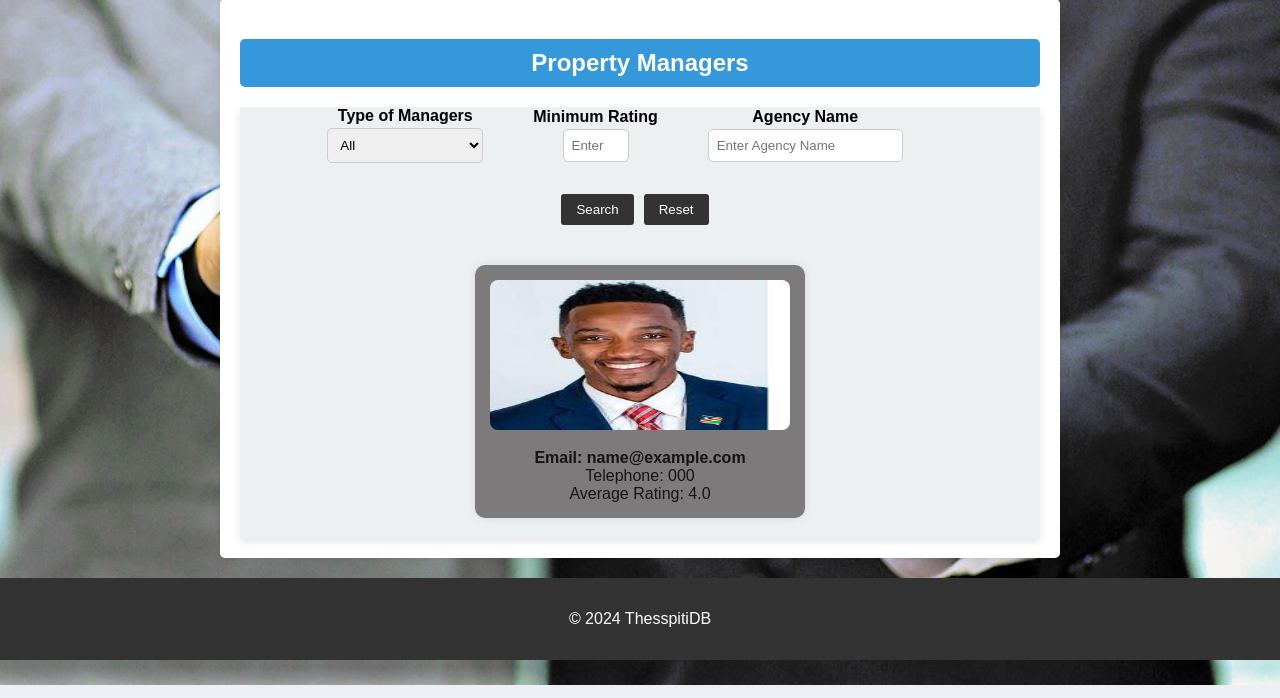
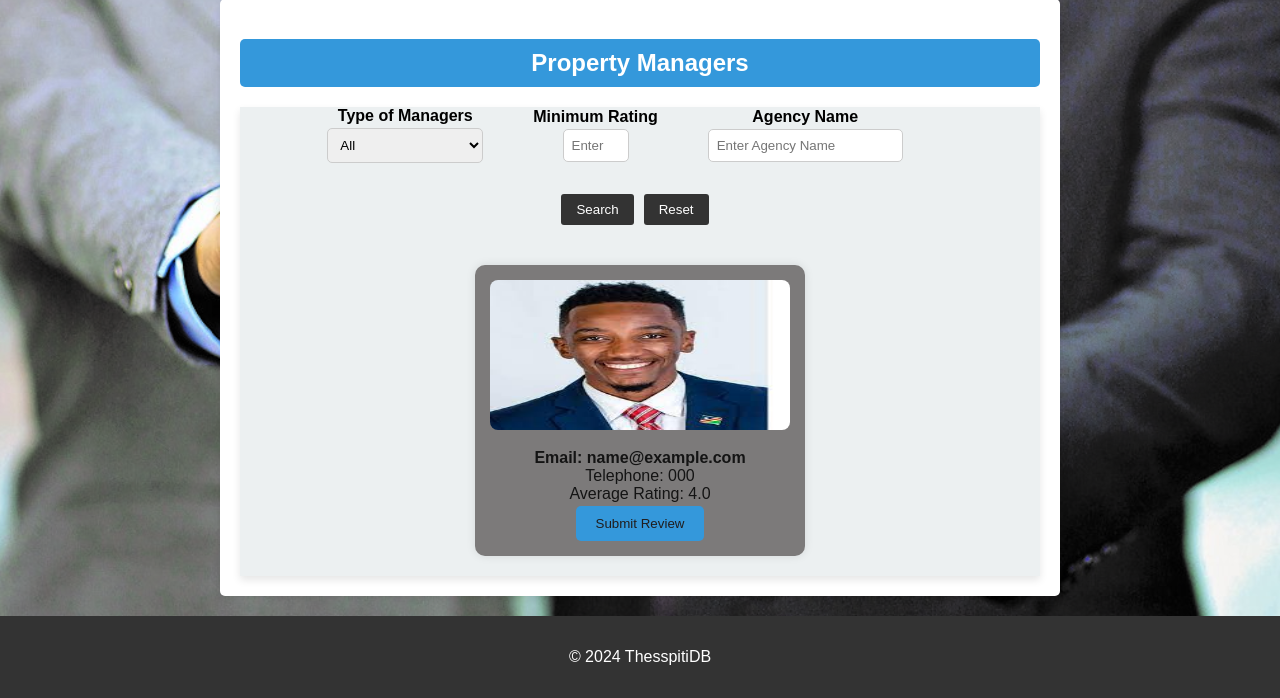
Before and after one commit to ggkyzis/MySQL_Flask, a Flask app: page /manager in a window 1280 px wide. Shown: the part 115-813 px from the top of the page. Run offline with Flask 3, Linux system fonts and the light colour scheme; tables that the repository leaves empty or names only in its code hold one stand-in row (values such as "Sample post"); some libraries are stand-ins or nearby versions.

Commit message:
Implementation of the Manager Reviews Submission

```diff
--- a/main.py
+++ b/main.py
@@ -1,10 +1,16 @@
 import mysql.connector
 import json
-from flask import Flask,render_template,request
+from flask import Flask,render_template,request,redirect,url_for
 import os
 import random
+from flask_wtf import FlaskForm
+from flask_wtf.csrf import CSRFProtect
+from wtforms import IntegerField, TextAreaField, SubmitField
+from wtforms.validators import InputRequired, NumberRange
 
 app = Flask(__name__)
+csrf = CSRFProtect(app)
+app.secret_key =  os.urandom(24)
 
 # Read the database configuration from the JSON file
 with open('db_config.json', 'r') as file:
@@ -54,7 +60,7 @@ app.jinja_env.filters['modify_keys'] = modify_keys
 # Function to execute SQL queries
 def execute_query(query, params=None):
     try:
-        with mysql.connector.connect(**db_config) as cnx:
+        with mysql.connector.connect(**db_config, autocommit=True) as cnx:
             with cnx.cursor(dictionary=True) as cursor:
                 if params:
                     cursor.execute(query, params)
@@ -138,7 +144,7 @@ def search_managers(form):
             conditions.append("Fullname LIKE %(manager_name)s")
             params['manager_name'] = manager_name
     elif manager_type == "all":
-        query = """ SELECT Email, Telephone, COALESCE(AVG(user_reviews_manager.Rating), 'No Ratings') AS Average_Rating
+        query = """ SELECT manager.Manager_ID,Email, Telephone, COALESCE(AVG(user_reviews_manager.Rating), 'No Ratings') AS Average_Rating
                     FROM manager"""
 
     query += " LEFT JOIN user_reviews_manager ON manager.Manager_ID = user_reviews_manager.Manager_ID"
@@ -179,7 +185,7 @@ def search_managers(form):
                 manager['Average_Rating'] = "{:.1f}".format(float(manager['Average_Rating']))
             except (ValueError, TypeError):
                 pass
-    return render_template('manager.html', data=results)
+    return render_template('manager.html', data=results, form=ReviewForm())
 
 
 def search_services(form):
@@ -271,7 +277,7 @@ def reset_properties():
 
 def reset_managers():
     # If it's a GET request or a reset action, display the first 6 properties from the table
-    query_all = '''SELECT Email, Telephone, COALESCE(AVG(user_reviews_manager.Rating), 'No Ratings') AS Average_Rating
+    query_all = '''SELECT manager.Manager_ID,Email, Telephone, COALESCE(AVG(user_reviews_manager.Rating), 'No Ratings') AS Average_Rating
                     FROM manager
                     LEFT JOIN user_reviews_manager ON manager.Manager_ID = user_reviews_manager.Manager_ID
                     GROUP BY manager.Manager_ID; '''
@@ -285,8 +291,7 @@ def reset_managers():
             manager['Average_Rating'] = "{:.1f}".format(float(manager['Average_Rating']))
         except (ValueError, TypeError):
             pass
-
-    return render_template('manager.html', data=result_all)
+    return render_template('manager.html', data=result_all, form=ReviewForm())
 
 def get_property_full_details(property_id,purpose):
     params = {}
@@ -316,6 +321,7 @@ def home():
 # Properties View -> Details etc
 # The use should be able to see the advertisements
 @app.route('/property', methods=['GET', 'POST'])
+@csrf.exempt
 def property():
     if request.method == 'POST':
         # If the request is a POST, the user has submitted a form
@@ -338,6 +344,7 @@ def property_details(property_id, purpose):
 
 # Manager View -> Manager-Owner-Real Estate Agency + Average Rating
 @app.route('/manager', methods=['GET', 'POST'])
+@csrf.exempt
 def manager():
     if request.method == 'POST':
         # If the request is a POST, the user has submitted a form
@@ -354,6 +361,7 @@ def manager():
 
 # Service Provider View -> Service Provider Details + Pricing + Reviews
 @app.route('/service_provider', methods=['GET', 'POST'])
+@csrf.exempt
 def service_provider():
     if request.method == 'POST':
         # If the request is a POST, the user has submitted a form
@@ -368,6 +376,57 @@ def service_provider():
     else:
         return reset_services()
 
+# Define a Flask-WTF form for review submission
+class ReviewForm(FlaskForm):
+    user_id = IntegerField('User ID', validators=[InputRequired()])
+    manager_id = IntegerField('Manager ID', validators=[InputRequired()])
+    rating = IntegerField('Rating', validators=[InputRequired(), NumberRange(min=0, max=10)])
+    comment = TextAreaField('Comment')
+    submit = SubmitField('Submit Review')
+
+# Route for submitting new reviews to managers
+@app.route('/submit_review', methods=['POST'])
+def submit_review():
+    form = ReviewForm(request.form)
+    if form.validate_on_submit():
+        # Extract data from the form
+        user_id = form.user_id.data
+        manager_id = form.manager_id.data
+        rating = form.rating.data
+        comment = form.comment.data
+
+        # Check if a review with the same combination of User_ID and Manager_ID exists
+        existing_review_query = "SELECT * FROM user_reviews_manager WHERE User_ID = %(user_id)s AND Manager_ID = %(manager_id)s;"
+        existing_review_params = {}
+        existing_review_params['user_id'] = user_id
+        existing_review_params['manager_id'] = manager_id
+        existing_review = execute_query(existing_review_query, existing_review_params)
+
+        if existing_review:
+            # If the review exists, update the existing record
+            update_query = "UPDATE user_reviews_manager SET Rating = %(rating)s, Comment = %(comment)s WHERE User_ID = %(user_id)s AND Manager_ID = %(manager_id)s;"
+            update_params = {}
+            update_params['rating'] = rating
+            update_params['comment'] = comment
+            update_params['user_id'] = user_id
+            update_params['manager_id'] = manager_id
+            execute_query(update_query, update_params)
+        else:
+            # If the review does not exist, insert a new record
+            insert_query = "INSERT INTO user_reviews_manager (User_ID, Manager_ID, Rating, Comment) VALUES (%(user_id)s, %(manager_id)s, %(rating)s, %(comment)s);"
+            insert_params = {}
+            insert_params['user_id'] = user_id
+            insert_params['manager_id'] = manager_id
+            insert_params['rating'] = rating
+            insert_params['comment'] = comment
+            execute_query(insert_query, insert_params)
+
+        # Redirect to a different page after submitting the review
+        return reset_managers()
+
+    # Handle form validation errors
+    return render_template('error.html', errors=form.errors)
+
 
 if __name__ == '__main__':
     app.run(debug=True)
--- a/static/manager_style.css
+++ b/static/manager_style.css
@@ -192,6 +192,8 @@ button {
     border-radius: 3px;
     cursor: pointer;
     margin-right: 10px; /* Increased margin between the buttons */
+    z-index: 3;
+    position: relative;
 }
 
 button:hover {
@@ -220,6 +222,7 @@ button:hover {
     transition: transform 0.3s ease-in-out;
     overflow: hidden; /* Ensure content doesn't overflow */
     position: relative; /* Set position to relative for absolute positioning */
+    z-index: 1; /* Set a higher z-index for the manager card */
 }
 
 .manager-card:before {
@@ -229,7 +232,7 @@ button:hover {
     left: 0;
     width: 100%;
     height: 100%;
-    z-index: 1; /* Place the overlay above the content */
+    z-index: 2; /* Place the overlay above the content */
 }
 
 .manager-card:hover {
@@ -241,6 +244,25 @@ button:hover {
     height: 150px;
     border-radius: 8px;
     z-index: 0; /* Ensure the image is behind the overlay */
+}
+
+/* Center and style the button */
+.manager-card button {
+    display: block;
+    margin: auto;
+    background-color: #3498db; /* Blue color */
+    color: #201d1d; /* White text color */
+    padding: 10px 20px; /* Adjust padding for better appearance */
+    border: none;
+    border-radius: 5px;
+    margin-top: 3px;
+    cursor: pointer;
+}
+
+/* Hover effect */
+.manager-card button:hover {
+    background-color: #2980b9; /* Darker blue color on hover */
+    color: #fff;
 }
 
 .manager-details {
--- a/templates/manager.html
+++ b/templates/manager.html
@@ -65,6 +65,11 @@
                                     {% endif %}
                                 {% endfor %}
                             </div>
+                                <!-- Add a button or event handler to trigger the modal -->
+                                {% if manager['Manager_ID'] is not none %}
+                                    {% set manager_id = manager['Manager_ID']|tojson|safe %}
+                                    <button onclick="openModal('{{ manager_id }}')">Submit Review</button>
+                                {% endif %}
                         </div>
                 {% endfor %}
             {% endif %}
@@ -73,5 +78,61 @@
     <footer>
         <p>&copy; 2024 ThesspitiDB</p>
     </footer>
+    <!-- Add this at the end of your HTML body -->
+    <div id="reviewModal" class="modal">
+        <div class="modal-content">
+            <span class="close" onclick="closeModal()">&times;</span>
+            <h2>Submit Review</h2>
+            <!-- Your review form can go here -->
+            <!-- You may need to customize this form based on your needs -->
+            <form id="reviewForm" method="POST" action="{{ url_for('submit_review') }}">
+                <!-- Include necessary form fields (User_ID, Manager_ID, Rating, Comment) -->
+                {{ form.hidden_tag() }}
+                <label for="user_id">User ID:</label>
+                <input type="text" id="user_id" name="user_id" required>
+
+                <label for="manager_id">Manager ID:</label>
+                <input type="text" id="manager_id" name="manager_id" required>
+
+                <label for="rating">Rating:</label>
+                <input type="number" id="rating" name="rating" min="1" max="10" step="1" required>
+
+                <label for="comment">Comment:</label>
+                <textarea id="comment" name="comment" rows="4" required></textarea>
+
+                <button type="submit">Submit Review</button>
+            </form>
+        </div>
+    </div>
+    <script>
+        // Get the modal element
+        var modal = document.getElementById('reviewModal');
+
+        // Function to open the modal
+        function openModal(managerId) {
+            // Set the Manager_ID in the modal form
+            document.getElementById('manager_id').value = managerId;
+
+            // For simplicity, let's set dummy values for user_id and rating
+            // You should replace these with the actual logic to obtain user_id and rating
+            document.getElementById('user_id').value = 1;  // Replace with your logic to get user_id
+            document.getElementById('rating').value = 5;   // Replace with your logic to get rating
+            document.getElementById('comment').value = 'Input your comment here!';
+            // Show the modal
+            modal.style.display = 'block';
+        }
+
+        // Function to close the modal
+        function closeModal() {
+            modal.style.display = 'none';
+        }
+
+        // Close the modal if the user clicks outside of it
+        window.onclick = function(event) {
+            if (event.target == modal) {
+                closeModal();
+            }
+        }
+    </script>
 </body>
 </html>
```
Also changed, not shown: other parts of static/manager_style.css (+33 -0 lines), templates/error.html (added, +13 -0 lines).
